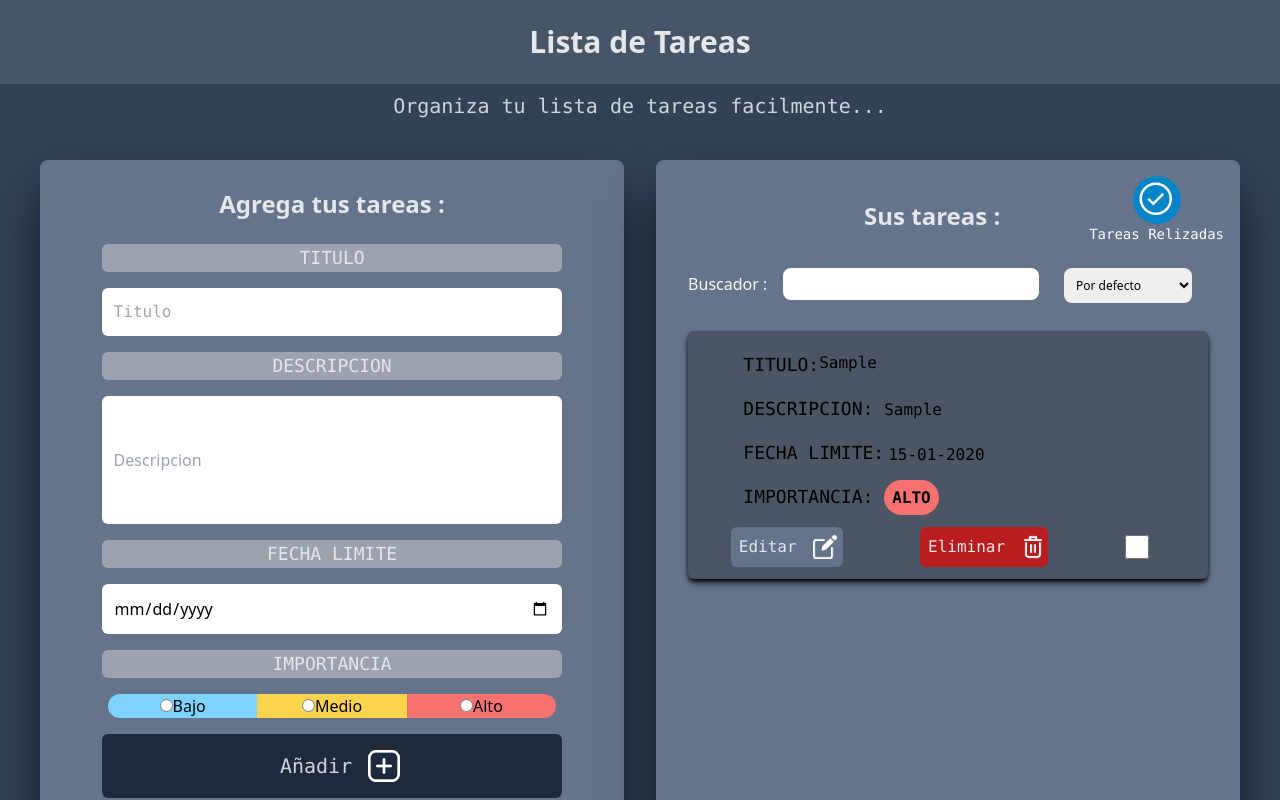
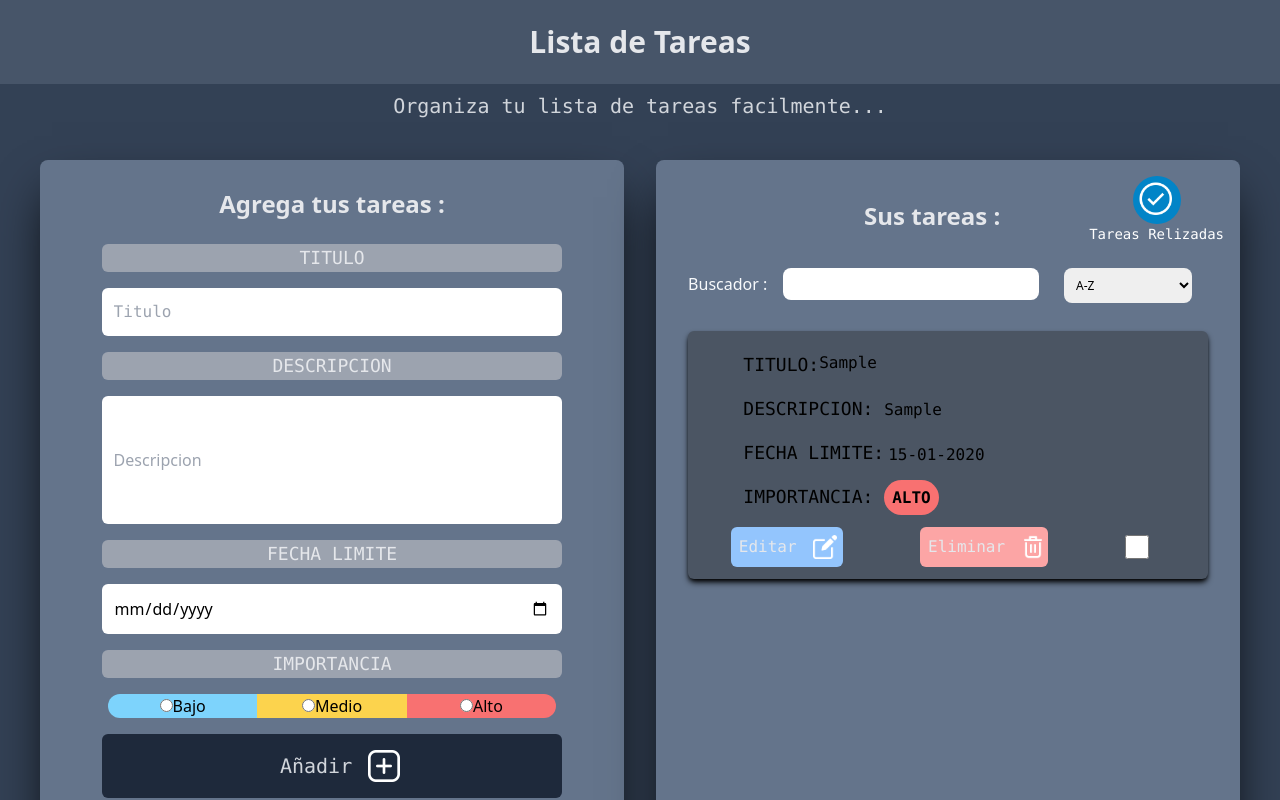
Before and after one commit to TomasHaydu/Lista-de-Tareas, a React app: page / in a window 1280 px wide. Both pictures are taken after typing "Sample", "Sample", "2020-01-15" into the empty fields and a click on the input "Añadir". Shown: the top 800 px of the page. Built offline with nearby package versions, Linux system fonts and the light colour scheme; the HTML template or start-up script is replaced by a standard one.

Commit message:
Correccion de detalles
Correccion de detalles de colores y codigo que ya no sirve

```diff
--- a/src/components/ListaDeTareas.jsx
+++ b/src/components/ListaDeTareas.jsx
@@ -32,23 +32,8 @@ const ListaDeTareas = ({
     return resultadosBusqueda;
   };
 
-  const [defaultList, setDefaultList] = useState(
-    JSON.parse(localStorage.getItem("default-list")) ?? []
-  );
-
-  const [select, setSelect] = useState(
-    JSON.parse(localStorage.getItem("select")) ?? ""
-  );
-
-  useEffect(() => {
-    if (select === "" || select === "defecto") {
-      setDefaultList(tareas);
-    }
-  }, [select]);
-
   const handleSelect = (value) => {
     setSelect(value);
-    console.log(value);
 
     //Alfabetico
     if (value === "alfabetico") {
@@ -66,10 +51,6 @@ const ListaDeTareas = ({
           return 0;
         })
       );
-    }
-    //Default
-    if (value === "" || value === "defecto") {
-      setTareas(defaultList);
     }
 
     //Importancia
@@ -132,7 +113,6 @@ const ListaDeTareas = ({
             onChange={(e) => handleSelect(e.target.value)}
           >
             <option disabled value="">-Ordernar por-</option>
-            <option value="defecto">Por defecto</option>
             <option value="alfabetico">A-Z</option>
             <option value="fecha">Fecha</option>
             <option value="importancia">Importancia</option>
--- a/src/components/Tarea.jsx
+++ b/src/components/Tarea.jsx
@@ -130,7 +130,7 @@ const Tarea = ({ tarea, setUnaTarea, eliminarTarea, tareasToRealizadas }) => {
 
       <div className="flex justify-around">
         <div
-          className= {dayMonthYear(tarea.fecha) < dayNow() ? "flex p-2 w-20 md:w-28 bg-slate-500 rounded-md mb-2 cursor-pointer" :
+          className= {dayMonthYear(tarea.fecha) < dayNow() ? "flex p-2 w-20 md:w-28 bg-blue-300 hover:bg-blue-400 rounded-md mb-2 cursor-pointer" :
            "flex p-2 w-20 md:w-28 bg-blue-700 rounded-md mb-2 hover:bg-blue-600 cursor-pointer"}
           onClick={() => setUnaTarea(tarea)}
         >
@@ -149,8 +149,8 @@ const Tarea = ({ tarea, setUnaTarea, eliminarTarea, tareasToRealizadas }) => {
         </div>
 
         <div
-          className=
-          "flex p-2 w-5/12 md:w-32 bg-red-700 rounded-md  mb-2 hover:bg-red-600 cursor-pointer"
+          className= {dayMonthYear(tarea.fecha) < dayNow() ? "flex p-2 w-5/12 md:w-32 bg-red-300 rounded-md  mb-2 hover:bg-red-400 cursor-pointer" :
+          "flex p-2 w-5/12 md:w-32 bg-red-700 rounded-md  mb-2 hover:bg-red-600 cursor-pointer"}
           onClick={handleDelete}
         >
           <button
```
